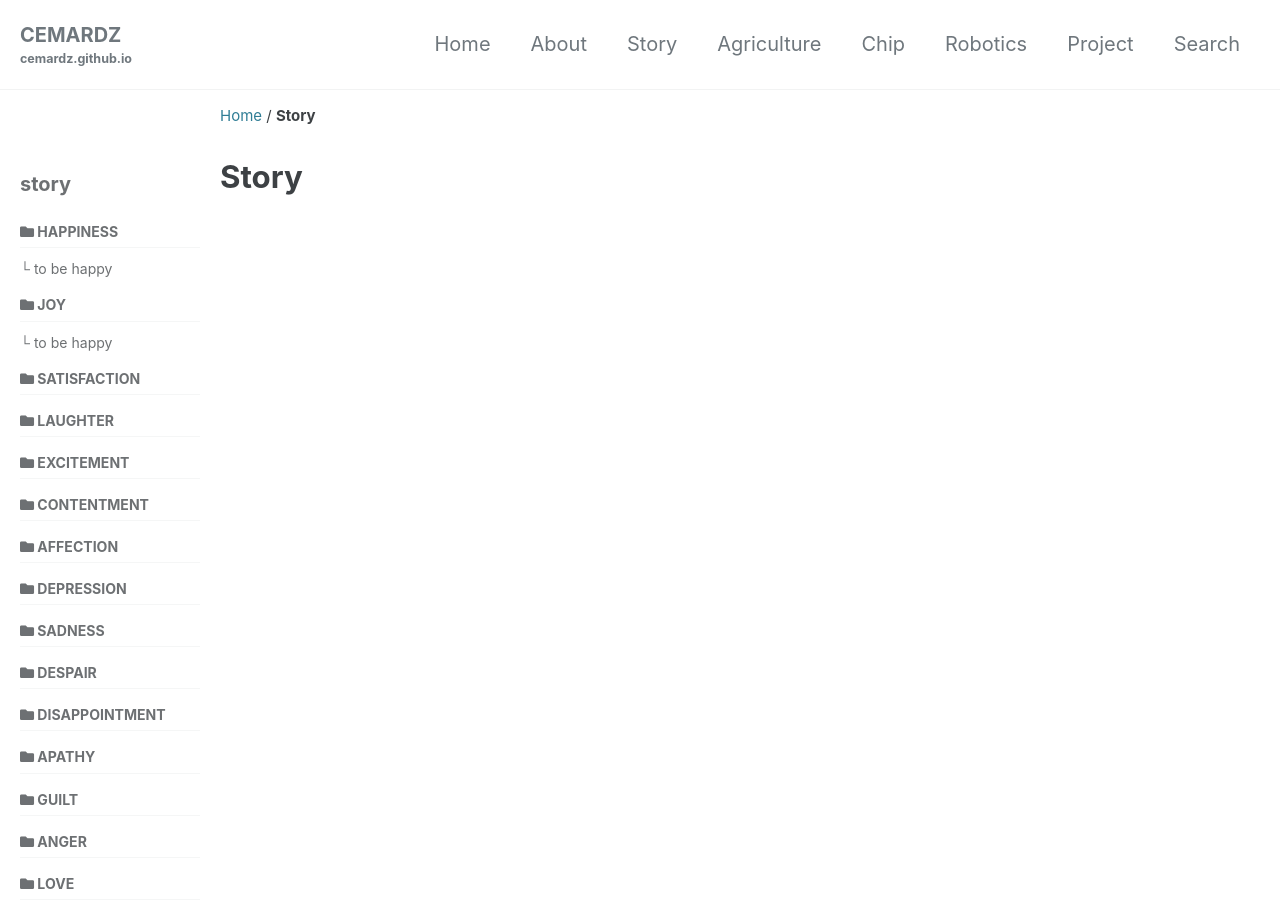
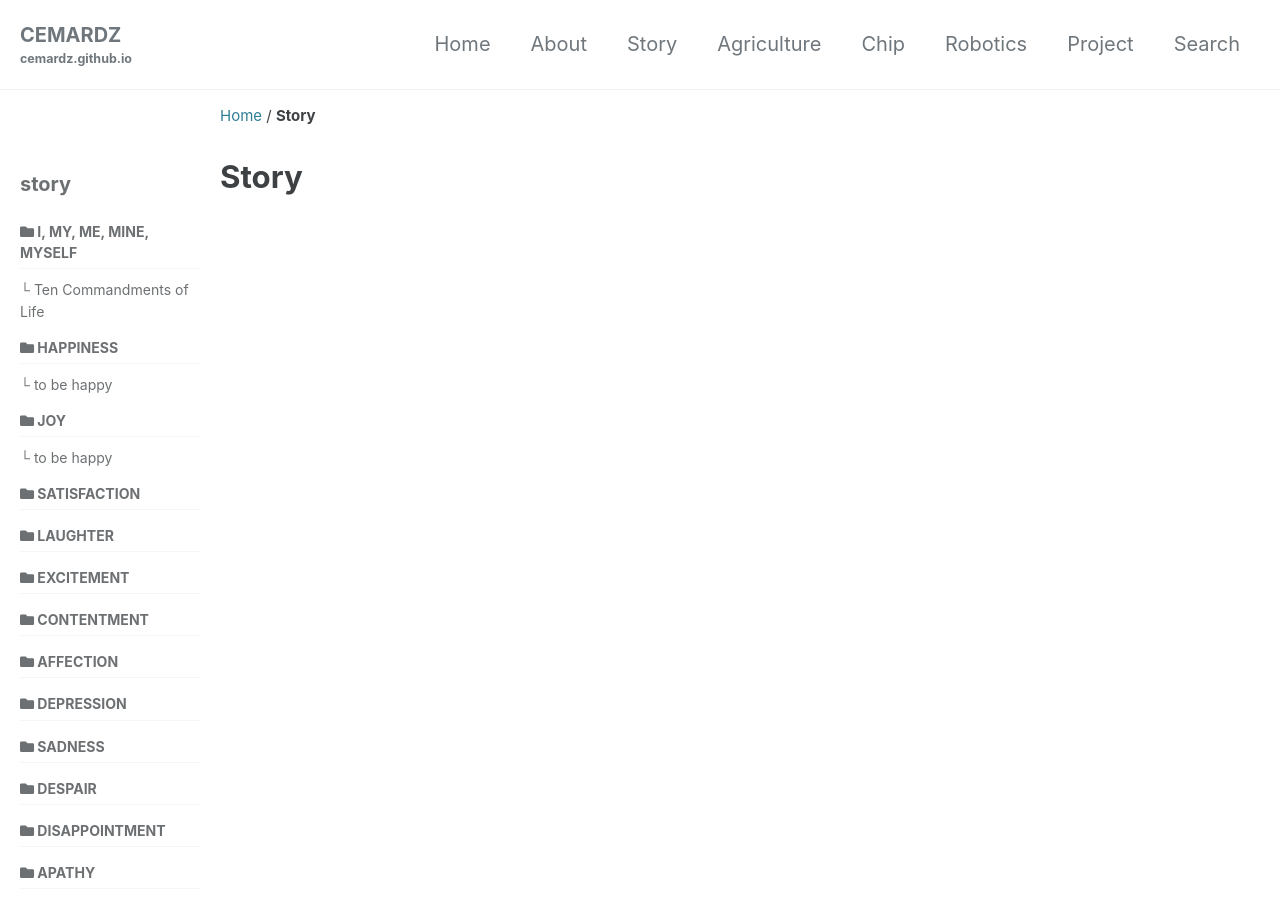
Before and after one commit to cemardz/cemardz.github.io, a Jekyll site: the page built from _pages/story.md, in a window 1280 px wide and 900 px high. Built offline with Jekyll 4.4.1, drawn with Linux system fonts in a browser that asks for light colours; cached includes are drawn as plain includes; some web fonts are replaced.

Commit message:
Update navigation.yml

```diff
--- a/_data/navigation.yml
+++ b/_data/navigation.yml
@@ -27,6 +27,11 @@ main:
   #   url: /sitemap/
 
 sidebar-story:
+  - title: "I,  my,  me,  mine,  myself"
+    url: /story/me/
+    children:
+      - title: "Ten Commandments of Life"
+        url: /story/me/TenCommandmentsOfLife
   - title: "happiness"
     url: /story/happiness/
     children:
```
